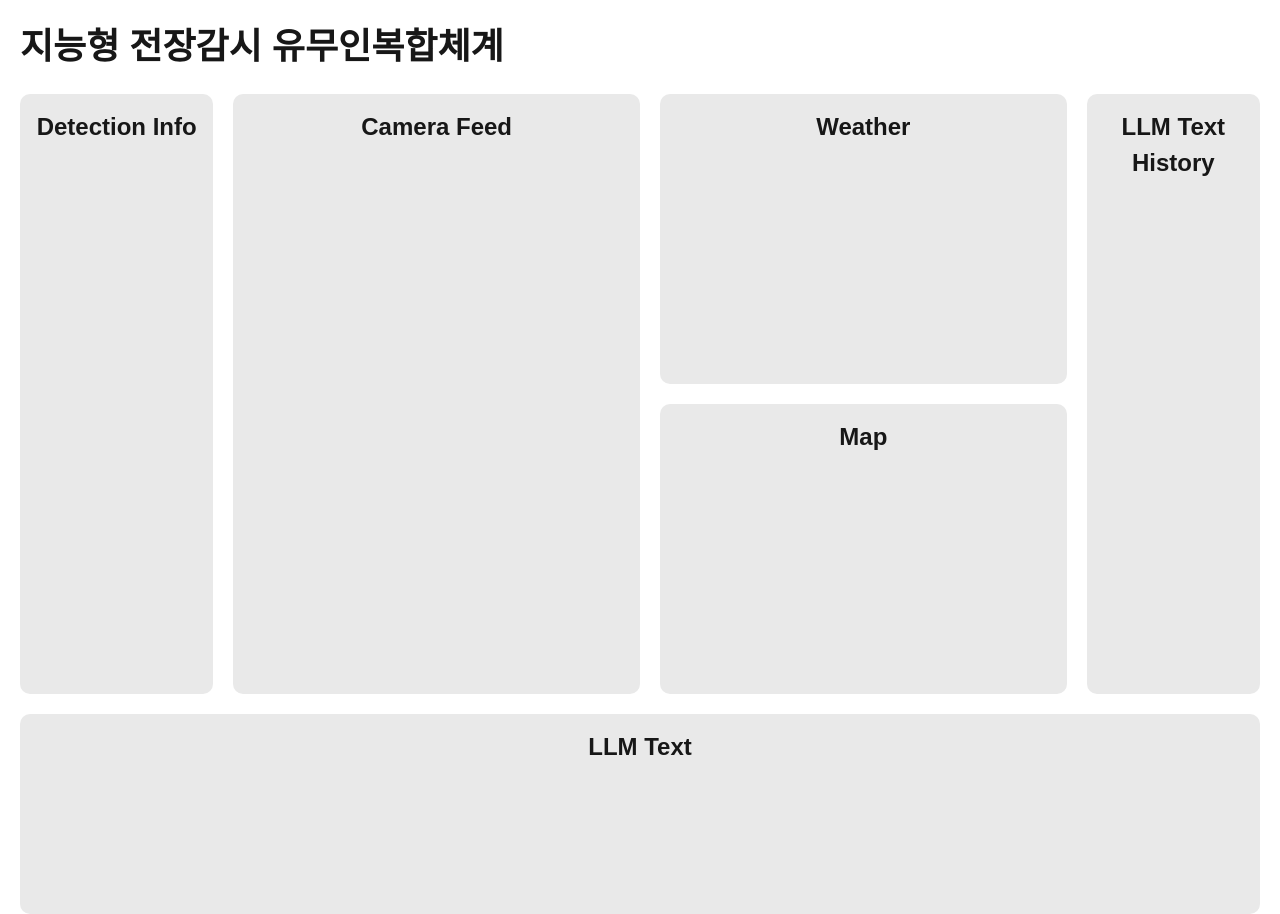
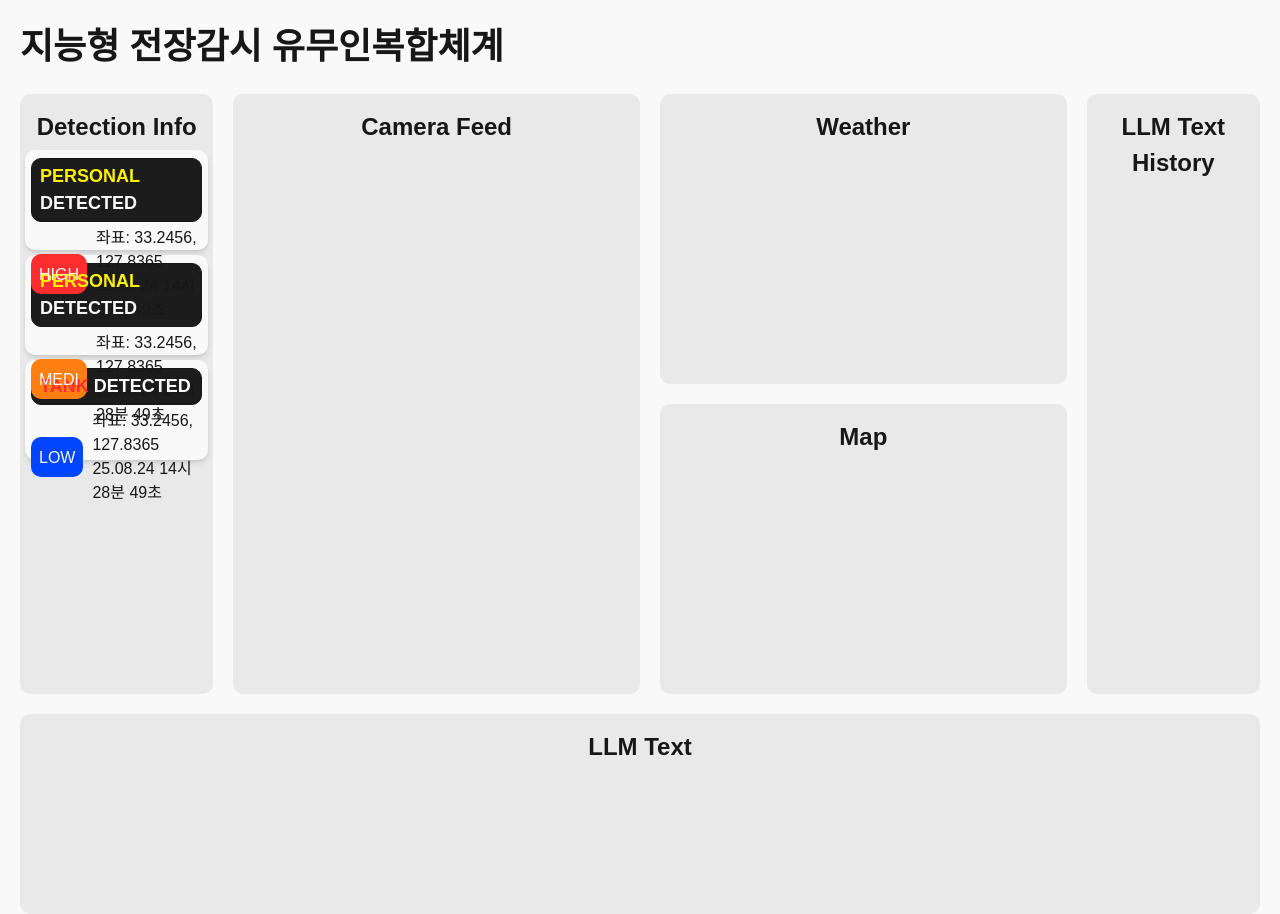
Before and after one commit to JINJIYU23/neowine_demo, a Next.js app: page / in a window 1280 px wide. Built offline with nearby package versions, Linux system fonts and the light colour scheme.

Commit message:
Style: detection infomation detail 퍼블리싱

```diff
--- a/src/app/page.tsx
+++ b/src/app/page.tsx
@@ -13,6 +13,7 @@ export default function Home() {
           지능형 전장감시 유무인복합체계
         </h1>
       </header>
+      {/* 레이아웃 */}
       <main className="grid grid-cols-12">
         <div className="col-span-2">
           <DetectionInfo />
--- a/src/components/DetectionInfo.tsx
+++ b/src/components/DetectionInfo.tsx
@@ -1,11 +1,17 @@
 import React from "react";
+import DetectionInfoDetail from "./DetectionInfoDetail";
 
 export default function DetectionInfo() {
   return (
     <div className="ml-5 rounded-[10px] bg-[var(--box-color)] h-[600px]">
-      <h2 className="text-[24px] font-semibold text-center p-[15px]">
+      <h2 className="text-[24px] font-semibold text-center pt-[15px]">
         Detection Info
       </h2>
+      <ul>
+        <li>
+          <DetectionInfoDetail />
+        </li>
+      </ul>
     </div>
   );
 }
--- a/src/components/DetectionInfoDetail.tsx
+++ b/src/components/DetectionInfoDetail.tsx
@@ -1,5 +1,62 @@
 import React from "react";
 
 export default function DetectionInfoDetail() {
-  return <div></div>;
+  return (
+    <>
+      <div className="border-[var(--stroke-color)] bg-[var(--white-bg)] rounded-[10px] shadow-md m-[5px] w-min-full h-[100px] pt-2 px-1.5 pb-3">
+        <div className="border rounded-[10px] py-1 px-2 bg-[var(--black-color)]">
+          <h1 className="text-[18px] font-semibold text-[#FFF200]">
+            PERSONAL <span className="text-[var(--white-bg)]">DETECTED</span>
+          </h1>
+        </div>
+        <div className="flex items-center gap-0">
+          <button className="bg-[var(--red-color)] rounded-[10px] p-2 flex items-center justify-center">
+            <span className="relative top-[1px] text-[var(--white-bg)]">
+              HIGH
+            </span>
+          </button>
+          <div className="p-1 ml-[5px]">
+            <p>좌표: 33.2456, 127.8365</p>
+            <p>25.08.24 14시 28분 49초</p>
+          </div>
+        </div>
+      </div>
+      <div className="border-[var(--stroke-color)] bg-[var(--white-bg)] rounded-[10px] shadow-md m-[5px] w-min-full h-[100px] pt-2 px-1.5 pb-3">
+        <div className="border rounded-[10px] py-1 px-2 bg-[var(--black-color)]">
+          <h1 className="text-[18px] font-semibold text-[#FFF200]">
+            PERSONAL <span className="text-[var(--white-bg)]">DETECTED</span>
+          </h1>
+        </div>
+        <div className="flex items-center gap-0">
+          <button className="bg-[var(--orange-color)] rounded-[10px] p-2 flex items-center justify-center">
+            <span className="relative top-[1px] text-[var(--white-bg)]">
+              MEDI
+            </span>
+          </button>
+          <div className="p-1 ml-[5px]">
+            <p>좌표: 33.2456, 127.8365</p>
+            <p>25.08.24 14시 28분 49초</p>
+          </div>
+        </div>
+      </div>
+      <div className="border-[var(--stroke-color)] bg-[var(--white-bg)] rounded-[10px] shadow-md m-[5px] w-min-full h-[100px] pt-2 px-1.5 pb-3">
+        <div className="border rounded-[10px] py-1 px-2 bg-[var(--black-color)]">
+          <h1 className="text-[18px] font-semibold text-[var(--red-color)]">
+            TANK <span className="text-[var(--white-bg)]">DETECTED</span>
+          </h1>
+        </div>
+        <div className="flex items-center gap-0">
+          <button className="bg-[var(--blue-color)] rounded-[10px] p-2 flex items-center justify-center">
+            <span className="relative top-[1px] text-[var(--white-bg)]">
+              LOW
+            </span>
+          </button>
+          <div className="p-1 ml-[5px]">
+            <p>좌표: 33.2456, 127.8365</p>
+            <p>25.08.24 14시 28분 49초</p>
+          </div>
+        </div>
+      </div>
+    </>
+  );
 }
--- a/src/styles/global.css
+++ b/src/styles/global.css
@@ -8,20 +8,18 @@
 }
 
 :root {
-  --background: #ffffff;
+  --white-bg: #f9f9f9;
   --foreground: #171717;
   --box-color: #e9e9e9;
-}
-
-@theme inline {
-  --color-background: var(--background);
-  --color-foreground: var(--foreground);
-  --font-sans: var(--font-geist-sans);
-  --font-mono: var(--font-geist-mono);
+  --black-color: #1c1c1c;
+  --red-color: #ff2e2e;
+  --orange-color: #ff7f11;
+  --blue-color: #0046ff;
+  --stroke-color: #d9d9d9;
 }
 
 body {
-  background: var(--background);
+  background: var(--white-bg);
   color: var(--foreground);
   font-family: "Asta Sans", sans-serif;
   margin: 0;
```
